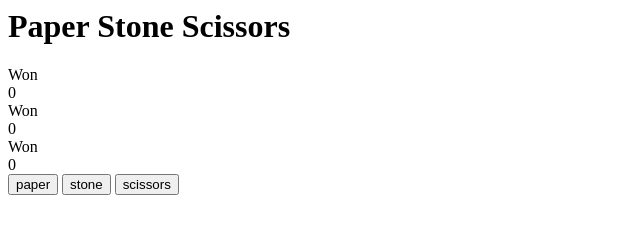
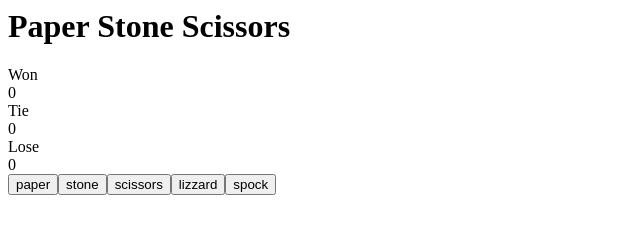
Before and after one commit to lumaidacl/stone-paper-scisors, a plain HTML site: page index.html in a window 1280 px wide. Shown: the whole page, without its empty margins (0-640 px from the left). Drawn offline with Linux system fonts and the light colour scheme.

Commit message:
Adding 2 options more for game

```diff
--- a/game.js
+++ b/game.js
@@ -1,18 +1,19 @@
 (()=>{
-  console.log("this is the game");
+  console.log('this is the game');
 
   let buttons = document.querySelectorAll(".button");
   let user = document.querySelector("#selections .user");
   let computer = document.querySelector("#selections .computer");
+  let gameboard = document.querySelector("#game-board");
 
-  let type_selected = null;
-  let game_options = ['paper', 'stone', 'scissors'];
   let score = { won: 0, tie: 0, lose: 0};
 
   const game_logic = {
-    'paper': ['stone'],
-    'stone': ['scissors'],
-    'scissors': ['paper']
+    'paper': ['stone', 'spock'],
+    'stone': ['scissors', 'lizzard'],
+    'scissors': ['paper', 'lizzard'],
+    'lizzard': ['spock', 'paper'],
+    'spock': ['scissors', 'rock'],
   };
 
   const whoWon = function(player1, player2){
@@ -22,9 +23,8 @@
     return game_logic[player1].includes(player2) ? 'won': 'lose';
   }
 
-
-
   const computerOption = function(){
+    let game_options = Object.keys(game_logic);
     let computer_selection = game_options[Math.floor(Math.random() * game_options.length)];
     computer.innerHTML = computer_selection;
     return computer_selection;
@@ -42,7 +42,19 @@
     scoreAccumulate( whoWon(user_selection, computer_selection));
   };
 
-  for (let index=0; index<buttons.length; index++){
-    buttons[index].addEventListener("click", selectOption);
+  const initGame = function () {
+    console.log("Starting game");
+    let game_options = Object.keys(game_logic);
+
+    for (let index = 0; index < game_options.length; index ++){
+      console.log("xD");
+      let button = document.createElement("button");
+      button.classList.add("button");
+      button.textContent = game_options[index];
+      button.setAttribute("data-type", game_options[index]);
+      button.addEventListener("click", selectOption);
+      gameboard.appendChild(button);
+    }
   }
+  initGame();
 })();
--- a/index.html
+++ b/index.html
@@ -6,12 +6,11 @@
 </head>
 <body>
   <div id="game">
-
     <div id="score">
       <h1>Paper Stone Scissors</h1>
       <div class="card"> Won <div class="won">0</div></div>
-      <div class="card"> Won <div class="tie">0</div></div>
-      <div class="card"> Won <div class="lose">0</div></div>
+      <div class="card"> Tie <div class="tie">0</div></div>
+      <div class="card"> Lose <div class="lose">0</div></div>
     </div>
 
     <div id="selections">
@@ -19,10 +18,7 @@
       <div class="computer"></div>
     </div>
 
-    <button class="button" data-type="paper">paper</button>
-    <button class="button" data-type="stone">stone</button>
-    <button class="button" data-type="scissors">scissors</button>
-
+    <div id="game-board"></div>
   </div>
 
   <script src="./game.js"></script>
```
